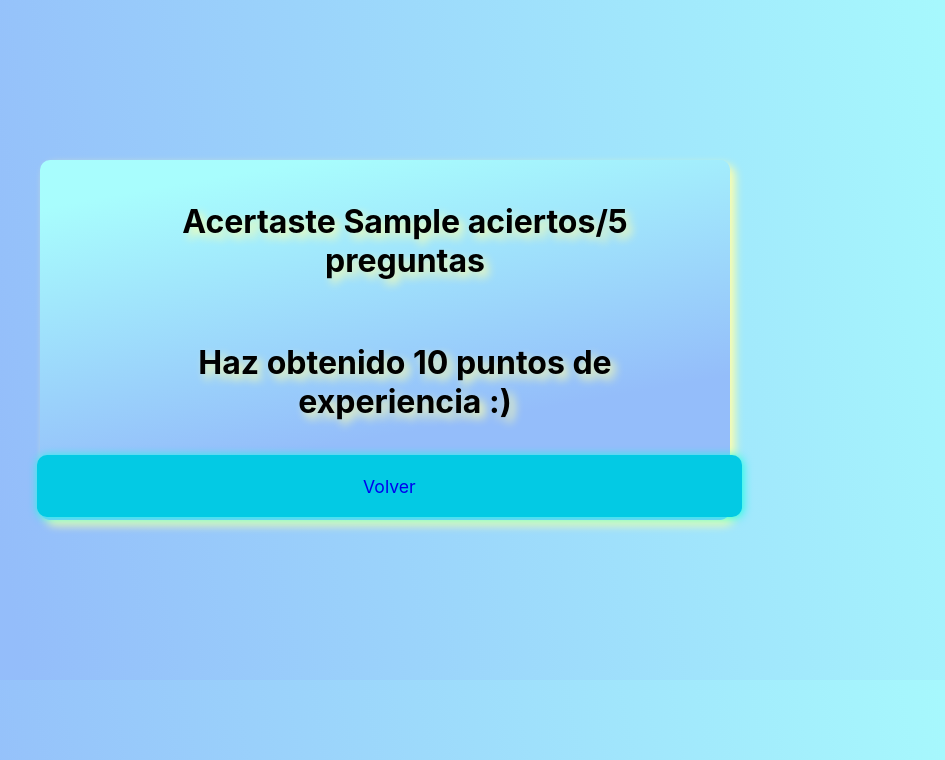
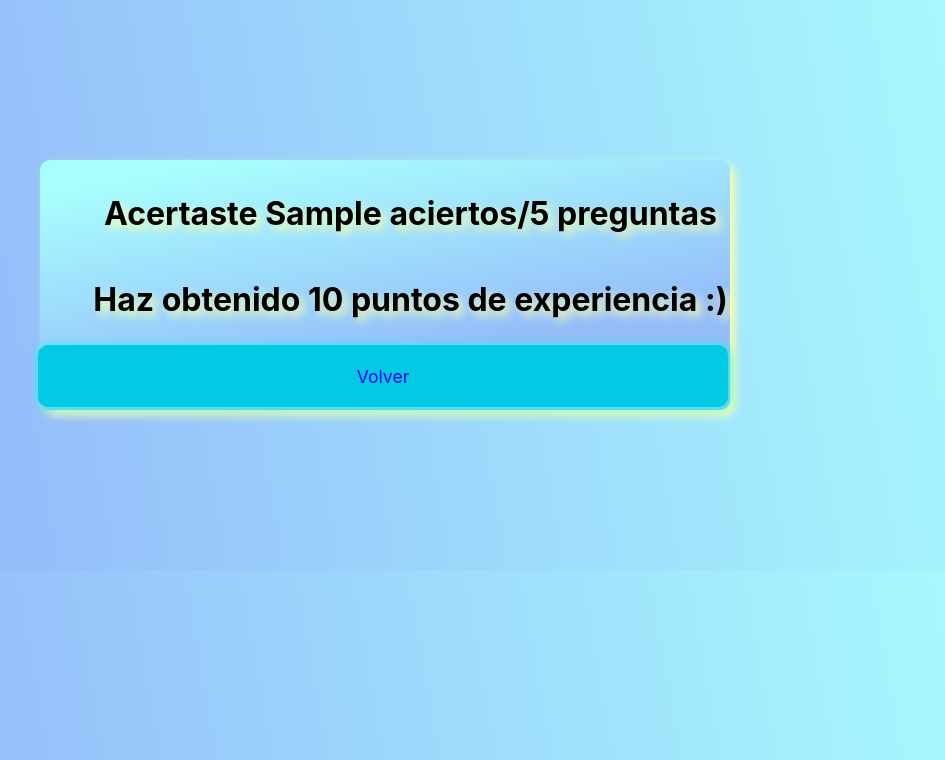
Before and after one commit to J-ValSan/Clear-Minds, a Flask app: template app_CM/parteGiovanni/templates/resultado.html in a window 1280 px wide. Shown: the top 760 px of the page, without its empty margins (255-1200 px from the left). Run offline with Flask 2, Linux system fonts and the light colour scheme; the template is opened without the code that fills it: most values are stand-ins (such as "Sample title", 1, 10 or a date in 2020); parts of the project's set-up code (start-up, migrations or seed data) failed here and were passed over; some libraries are stand-ins or nearby versions.

Commit message:
Update prueba.css

```diff
--- a/app_CM/parteGiovanni/static/prueba.css
+++ b/app_CM/parteGiovanni/static/prueba.css
@@ -22,19 +22,19 @@ body{
     }
 
     table {
+        width: 120px;
         margin-left: 50px;
         margin-right: 10px;
         margin-top: 10px;
     }
 
 
-    h1{
-    color: black;
-    text-shadow: 5px 5px 10px rgb(255, 255, 172);
-    border-radius: 5px;
-    padding: 8px 15px;
+    table tr td {
+      color: black;
+      text-shadow: 5px 5px 10px rgb(255, 255, 172);
+      margin: 20px;
+      }
 
-    }
 
     button{
         border-radius: 10px;
@@ -42,8 +42,8 @@ body{
         box-shadow: 1px 1px 10px rgb(11, 255, 231);
         color: #fff;
         border: none;
-        width: 113%;
-        margin-left: -9%;
+        width: 690px;
+        margin-left: -55px;
         cursor: pointer;
         font-size: 1.1rem;
         font-family: inherit;
```
